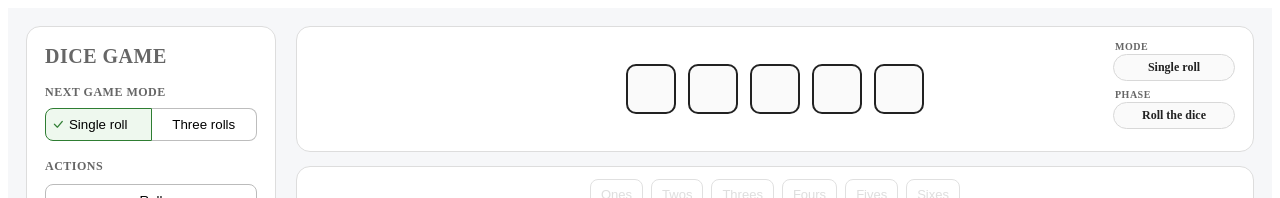
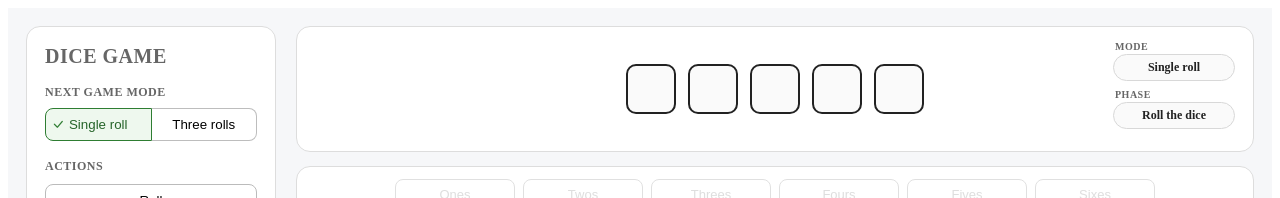
Before and after one commit to czmadzia2201/dice-frontend, an Angular app: page / in a window 1280 px wide. Shown: the top 198 px of the page. Built offline with nearby package versions, Linux system fonts and the light colour scheme.

Commit message:
A little bit of formatting

```diff
--- a/src/app/modals/about-modal/about-modal.css
+++ b/src/app/modals/about-modal/about-modal.css
@@ -1,3 +1,26 @@
+p, li, td {
+  color: #666;
+  font-size: 14px;
+  line-height: 1.55;
+}
+
+p {
+  margin-top: 10px;
+}
+
+button {
+  min-width: 100px;
+  padding: 8px 14px;
+  border: 1px solid #bbb;
+  border-radius: 8px;
+  background: #fff;
+  cursor: pointer;
+}
+
+button:hover {
+  background: #f0f0f0;
+}
+
 .modal-backdrop {
   position: fixed;
   inset: 0;
--- a/src/app/pages/game-page/game-page.css
+++ b/src/app/pages/game-page/game-page.css
@@ -58,6 +58,11 @@
 .roll-mode-button.selected {
   border-color: #2e7d32;
   background: #eef8ee;
+  color: #256429;
+}
+
+.roll-mode-button.selected:hover {
+  background: #e2f2e2;
 }
 
 .roll-mode-button:hover:not(.selected) {
@@ -259,11 +264,17 @@ button:disabled {
 .categories button {
   font-size: 13px;
   padding: 7px 10px;
+  width: 120px;
 }
 
 .categories button.selected-manual-category {
   border-color: #2e7d32;
   background: #eef8ee;
+  color: #256429;
+}
+
+.categories button.selected-manual-category:hover {
+  background: #e2f2e2;
 }
 
 .score-table {
```
